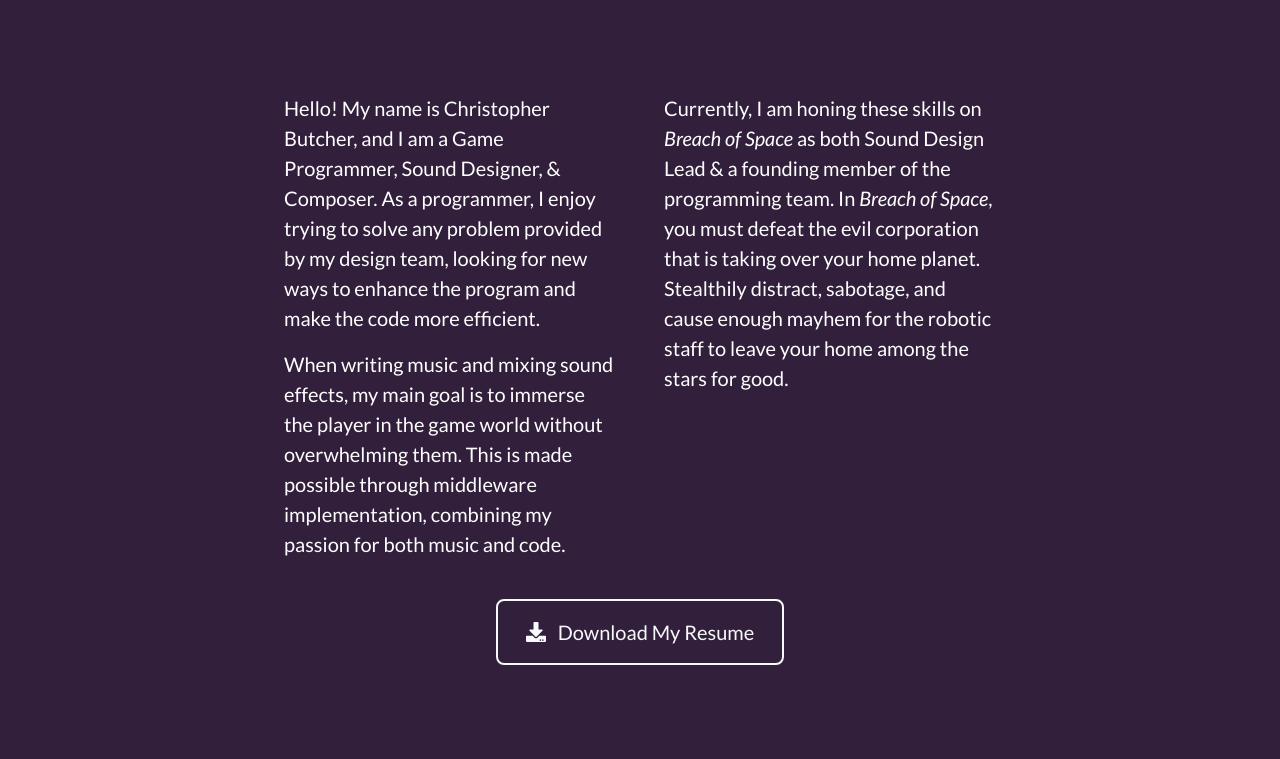
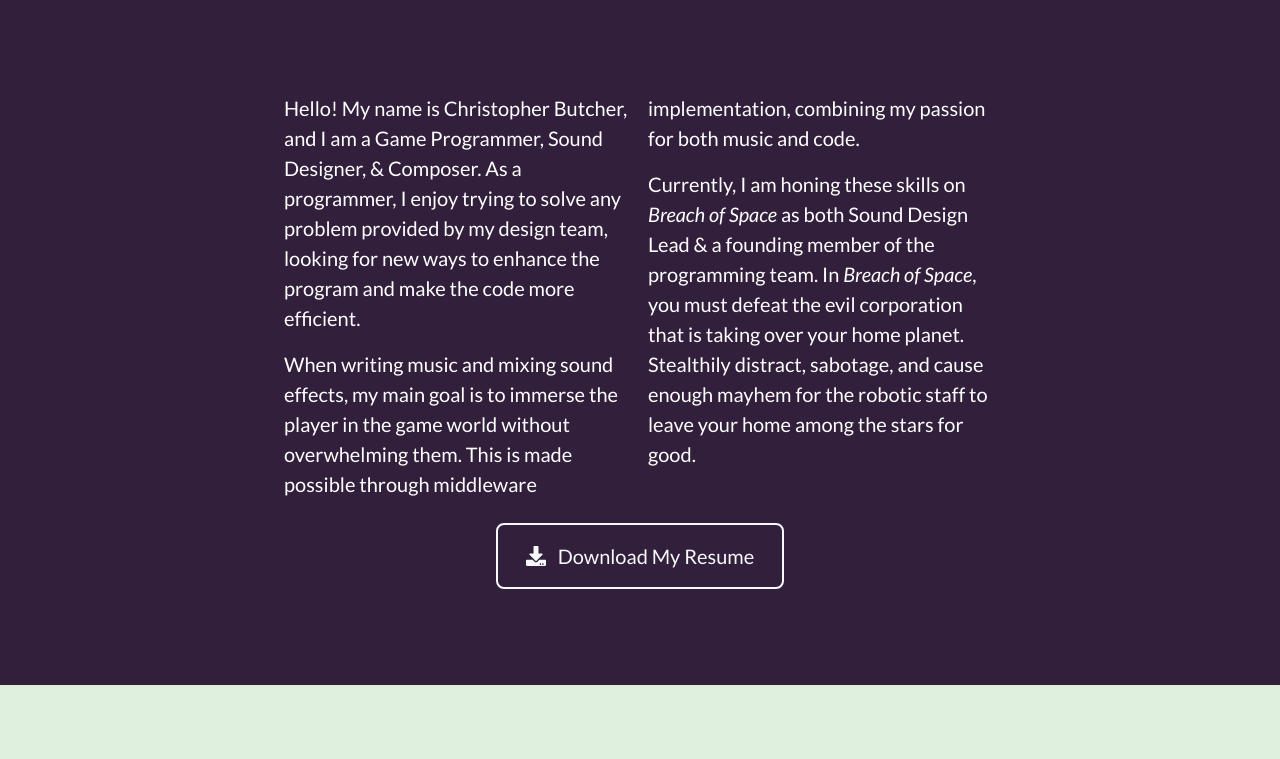
Before and after one commit to chrstphrbtchr/ChristopherButcherGamesWebsite, a plain HTML site: page index.html in a window 1280 px wide. Shown: the part 681-1440 px from the top of the page. Drawn offline with nearby package versions, Linux system fonts and the light colour scheme.

Commit message:
fixing about me columns

```diff
--- a/css/customStyles.css
+++ b/css/customStyles.css
@@ -77,14 +77,31 @@
     background-color: blue;
 }
 
+.twoColumns {
+    column-count: 2;
+}
+.insideColumns {
+    column-span: 2;
+}
+
 @media (max-width: 400px) {
     .navbar-brand {
         font-size: 1.05em;
     }
+
 }
 @media (max-width: 991px) {
     .navbar li {
         text-align: center;
+    }
+}
+
+@media (max-width: 800px) {
+    .twoColumns {
+        column-count: 1;
+    }
+    .insideColumns {
+        column-span: 1;
     }
 }
 /*
--- a/index.html
+++ b/index.html
@@ -70,8 +70,13 @@
                 </div> -->
                 <!-- About Section Content-->
                 <div class="row">
-                    <div class="col-lg-4 ml-auto"><p class="lead">Hello! My name is Christopher Butcher, and I am a Game Programmer, Sound Designer, & Composer. As a programmer, I enjoy trying to solve any problem provided by my design team, looking for new ways to enhance the program and make the code more efficient. </p><p class="lead">When writing music and mixing sound effects, my main goal is to immerse the player in the game world without overwhelming them. This is made possible through middleware implementation, combining my passion for both music and code. </p></div>
-                    <div class="col-lg-4 mr-auto"><p class="lead">Currently, I am honing these skills on <i>Breach of Space</i> as both Sound Design Lead & a founding member of the programming team. In <i>Breach of Space</i>, you must defeat the evil corporation that is taking over your home planet. Stealthily distract, sabotage, and cause enough mayhem for the robotic staff to leave your home among the stars for good. </p></div>
+                    <div class="col-lg-2"></div>
+                    <div class="col-lg-8 ml-auto twoColumns"  >
+                        <div class="insideColumns">
+                        <p class="lead">Hello! My name is Christopher Butcher, and I am a Game Programmer, Sound Designer, & Composer. As a programmer, I enjoy trying to solve any problem provided by my design team, looking for new ways to enhance the program and make the code more efficient. </p><p class="lead">When writing music and mixing sound effects, my main goal is to immerse the player in the game world without overwhelming them. This is made possible through middleware implementation, combining my passion for both music and code. </p><p class="lead">Currently, I am honing these skills on <i>Breach of Space</i> as both Sound Design Lead & a founding member of the programming team. In <i>Breach of Space</i>, you must defeat the evil corporation that is taking over your home planet. Stealthily distract, sabotage, and cause enough mayhem for the robotic staff to leave your home among the stars for good. </p>
+                        </div>
+                    </div>
+                    <div class="col-lg-2"></div>
                 </div>
                 <!-- About Section Button-->
                 <div class="text-center mt-4">
```
